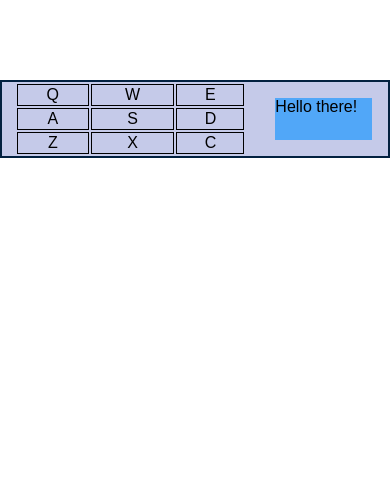
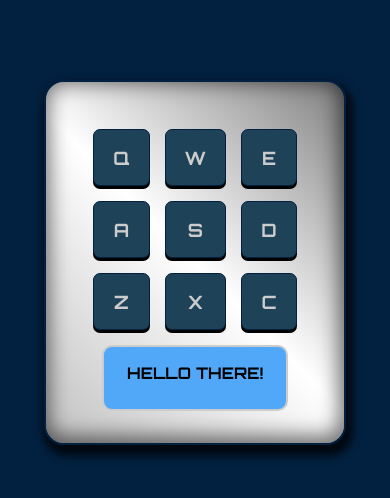
Before and after one commit to wmemorgan/drum-machine, a React (Create React App) app: page / in a window 390 px wide. Shown: the top 498 px of the page. Built offline with nearby package versions, Linux system fonts and the light colour scheme.

Commit message:
Add new typography
Updated color scheme

Update margin, padding, and border settings

Add responsive design for mobile screens

```diff
--- a/src/App.css
+++ b/src/App.css
@@ -1,4 +1,6 @@
-/*-----CSS Variables----*/
+/*-----Typography----*/
+@import url('https://fonts.googleapis.com/css?family=Orbitron:400,500,700,900');
+
 /*--Basic color scheme--*/
 :root {
   --dark-primary-color: #022140;
@@ -16,29 +18,83 @@
   --container-bg-color: #FCFCFC;
 }
 
+body {
+  width: 100%;
+  font-family: 'Orbitron', sans-serif;
+  background: var(--dark-primary-color);
+}
+
 #drum-machine {
   display: grid;
-  grid-template-columns: 2fr 1fr;
-  max-width: 991px;
+  grid-template-columns: 1fr 1fr;
+  width: 60%;
+  padding: 2rem;
   margin: 5rem auto;
-  background: var(--light-primary-color);
-  border: 2px solid var(--dark-primary-color);
+  /* background: var(--overlay-text-color); */
+  border: 2px double var(--dark-primary-color);
+  border-radius: 20px;
+  box-shadow: 1px 1px 35px 0px rgba(0,0,0,0.85);
+  box-shadow: inset -1px -3px 20px 4px rgba(0,0,0,0.55),
+  3px 7px 8px 4px rgba(0,0,0,0.75);
+  background: linear-gradient(45deg, rgba(192,192,192,1) 0%,
+  rgba(255,255,255,1) 50%, rgba(128,128,128,1) 100%);
 }
 
 .table {
-  width: 90%;
   margin: 0 auto;
+  border-spacing: 20px;
+}
+
+.drum-pad {
+  width: 50px;
+  height: auto;
+  text-align: center;
+  margin: 2rem;
+  padding: 1rem;
+  border: 1px solid var(--dark-primary-color);
+  border-radius: 7px;
+  box-shadow: 0px 3px black;
+  text-transform: uppercase;
+  cursor: pointer;
+  font-size: 1.15rem;
+  font-weight: bold;
+  color: var(--overlay-text-color);
+  background: var(--overlay-bg-color);
 
 }
 
-.drum-pad {
+#display {
+  width: 250px;
+  height: 50px;
+  padding: 1rem 0.25rem;
+  padding-top: 3rem;
+  margin: 3rem auto;
   text-align: center;
-  border: 1px solid black;
+  font-size: 1.5rem;
+  font-weight: bold;
   text-transform: uppercase;
-  cursor: pointer;
+  background: var(--accent-color);
+  border: 2px solid var(--overlay-text-color);
+  border-radius: 10px;
 }
 
-#display {
-  margin: 1rem;
-  background: var(--accent-color);
+@media only screen and (max-width: 568px) {
+  #drum-machine{
+    grid-template-columns: 1fr;
+  }
+
+  .table {
+    padding: 0;
+    border-spacing: 15px;
+    /* width: 100%; */
+    /* border: 1px solid red; */
+  }
+
+  #display {
+    margin: 0 auto;
+    padding: 1rem;
+    font-size: 1rem;
+    width: 150px;
+    height: 30px;
+  }
 }
```
